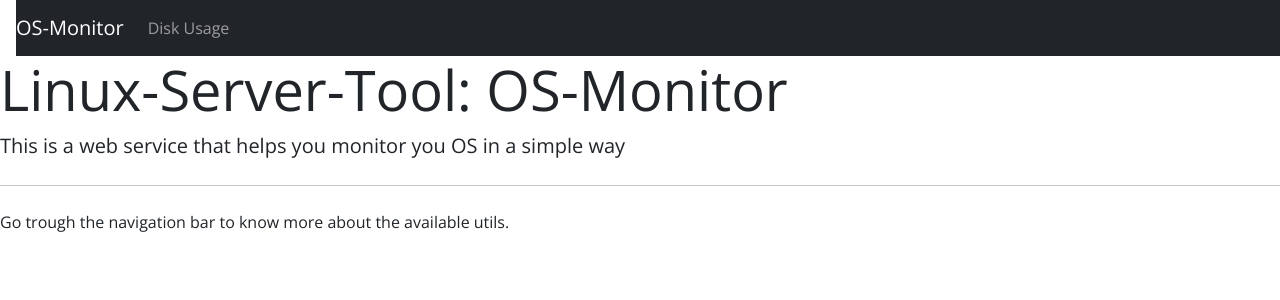
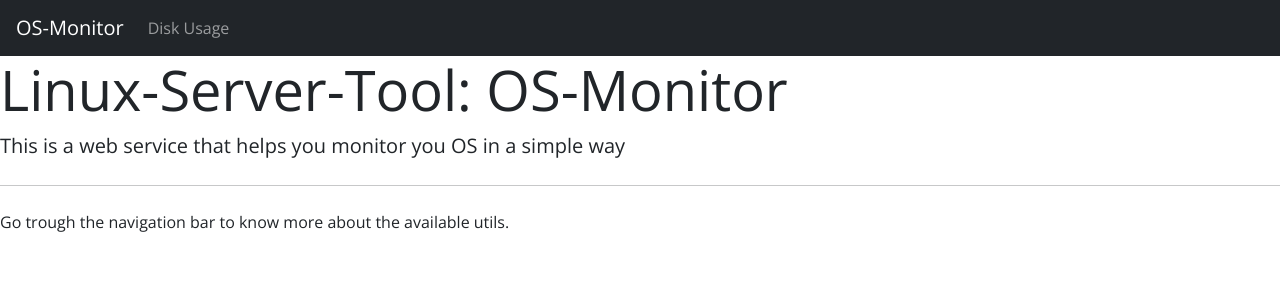
Before and after one commit to jachiev8a/linux-server-tools, a Flask app: page / in a window 1280 px wide. Shown: the top 300 px of the page. Run offline with Flask 2, Linux system fonts and the light colour scheme.

Commit message:
improve nav bar and index page (FIX)

```diff
--- a/static/css/layout.css
+++ b/static/css/layout.css
@@ -7,9 +7,9 @@ body {
 }
 
 /*
-* Override Bootstrap Navbar because the left mergin is 0.
+* Override Bootstrap navbar-brand because the left mergin is 0.
 * this margin should be 16px for navbar.
 */
-.navbar {
-	margin-left:16px !important;
+.navbar-brand {
+	margin-left: 16px !important;
 }
```
